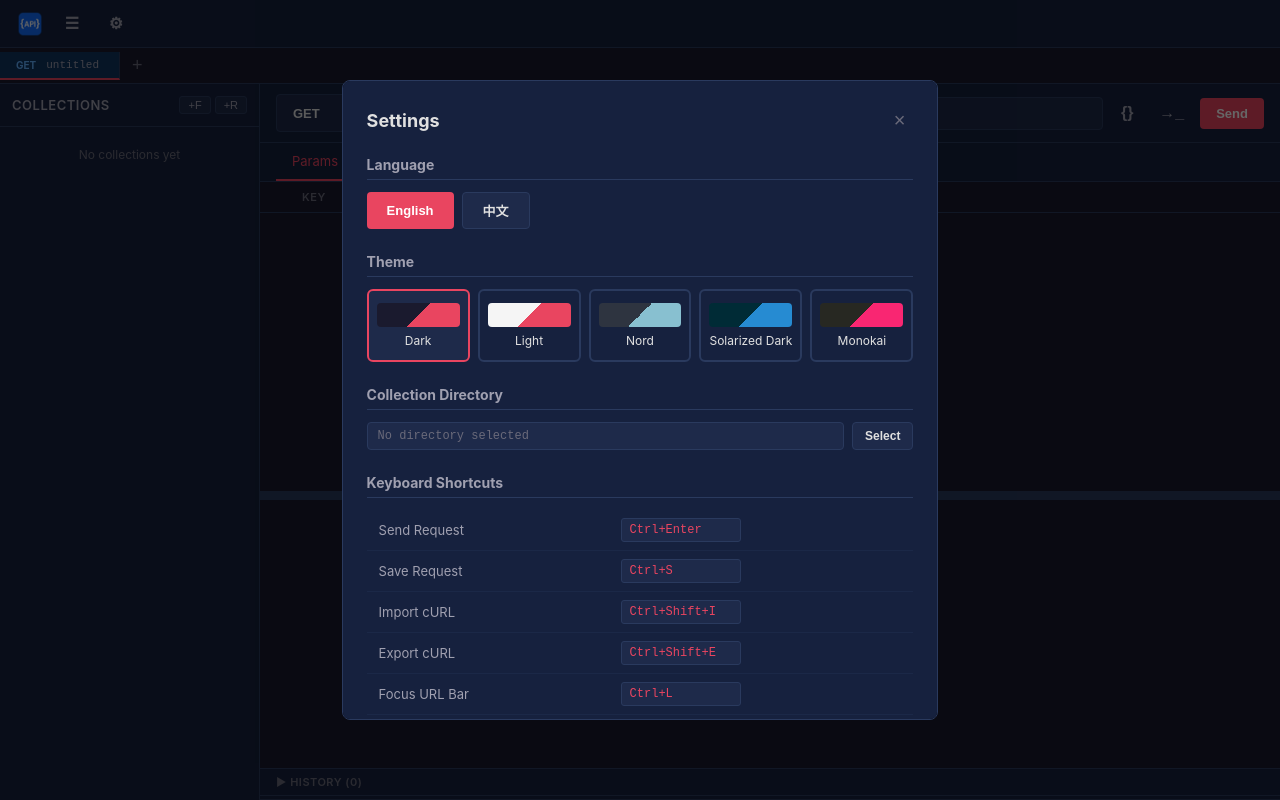
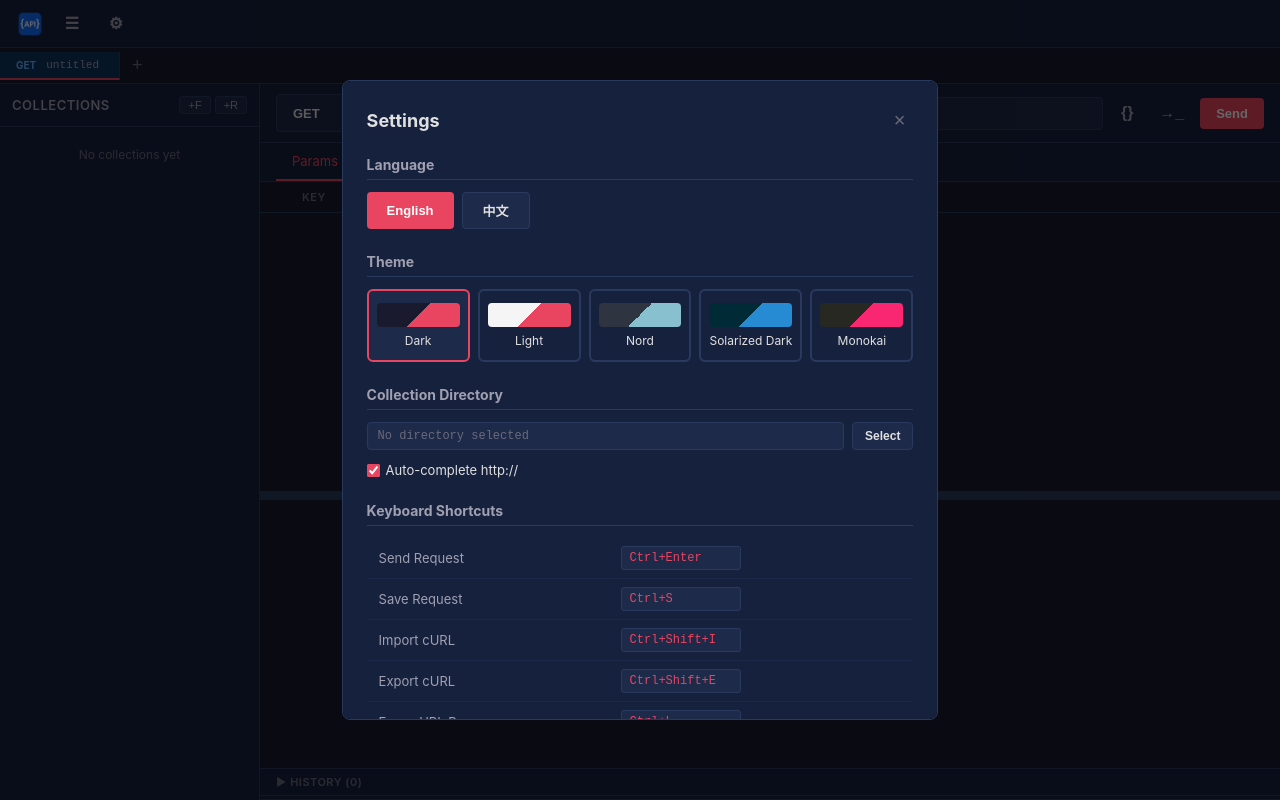
Before and after one commit to stolenzc/APILite, a React (Vite) app in the folder frontend/: page / in a window 1280 px wide. Both pictures are taken after a click on the button "Settings (Ctrl+,)". Built offline with nearby package versions, Linux system fonts and the light colour scheme; the HTML template or start-up script is replaced by a standard one.

Commit message:
feat: autocompletion http://

```diff
--- a/frontend/src/components/SettingsPanel.tsx
+++ b/frontend/src/components/SettingsPanel.tsx
@@ -22,6 +22,7 @@ export default function SettingsPanel() {
     locale, setLocale,
     shortcuts, updateShortcut, resetShortcuts, resetSettings,
     collectionDir, setCollectionDir,
+    autoCompleteProtocol, setAutoCompleteProtocol,
   } = useSettingsStore();
 
   if (!settingsOpen) return null;
@@ -108,6 +109,26 @@ export default function SettingsPanel() {
               </button>
             )}
           </div>
+          <div style={{ display: 'flex', alignItems: 'center', gap: 8, marginTop: 12 }}>
+            <label
+              style={{
+                display: 'flex',
+                alignItems: 'center',
+                gap: 6,
+                fontSize: 13,
+                color: 'var(--text-primary)',
+                cursor: 'pointer',
+              }}
+            >
+              <input
+                type="checkbox"
+                checked={autoCompleteProtocol}
+                onChange={e => setAutoCompleteProtocol(e.target.checked)}
+                style={{ accentColor: 'var(--accent)', cursor: 'pointer' }}
+              />
+              {t('settings.autoProtocol')}
+            </label>
+          </div>
         </div>
 
         <div className="settings-section">
--- a/frontend/src/components/UrlBar.tsx
+++ b/frontend/src/components/UrlBar.tsx
@@ -1,7 +1,8 @@
 import { useState } from 'react';
 import { useStore } from '../store/useStore';
+import { useSettingsStore } from '../store/useSettings';
 import { invoke } from '@tauri-apps/api/core';
-import type { HttpMethod, KeyValue, BodyType } from '../types';
+import type { HttpMethod, KeyValue } from '../types';
 import { t } from '../i18n';
 
 const METHODS: HttpMethod[] = ['GET', 'POST', 'PUT', 'PATCH', 'DELETE', 'HEAD', 'OPTIONS'];
@@ -29,8 +30,15 @@ export default function UrlBar() {
     syncUrlFromParams();
     setLoading(true);
 
+    const autoProtocol = useSettingsStore.getState().autoCompleteProtocol;
+    let finalUrl = urlWithParams(requestUrl, requestParams);
+    if (autoProtocol) {
+      finalUrl = ensureProtocol(finalUrl);
+      // Write the completed URL back to the input
+      if (finalUrl !== requestUrl) setUrl(finalUrl);
+    }
+
     try {
-      const finalUrl = urlWithParams(requestUrl, requestParams);
       // For 'raw' type, send the actual content type (json/xml/etc) to Rust
       const effectiveBodyType = requestBodyType === 'raw' ? rawContentType : requestBodyType;
       const bodyContent = (requestBodyType === 'none' || requestBodyType === 'form-data' || requestBodyType === 'x-www-form-urlencoded') && !requestBody ? null : requestBody;
@@ -108,11 +116,14 @@ export default function UrlBar() {
 
   const handleExportCurl = async () => {
     syncUrlFromParams();
+    const autoProtocol = useSettingsStore.getState().autoCompleteProtocol;
     try {
       const effectiveBodyType = requestBodyType === 'raw' ? rawContentType : requestBodyType;
+      let url = urlWithParams(requestUrl, requestParams);
+      if (autoProtocol) url = ensureProtocol(url);
       const curl: string = await invoke('to_curl', {
         method: requestMethod,
-        url: urlWithParams(requestUrl, requestParams),
+        url,
         headers: kvToMap(requestHeaders),
         bodyType: effectiveBodyType,
         body: requestBodyType === 'none' ? null : requestBody,
@@ -190,3 +201,10 @@ function urlWithParams(url: string, params: KeyValue[]): string {
   const qs = active.map(p => `${encodeURIComponent(p.key)}=${encodeURIComponent(p.value)}`).join('&');
   return `${baseUrl}?${qs}`;
 }
+
+function ensureProtocol(url: string): string {
+  if (!/^[a-zA-Z][a-zA-Z\d+\-.]*:\/\//.test(url)) {
+    return 'http://' + url;
+  }
+  return url;
+}
--- a/frontend/src/i18n.ts
+++ b/frontend/src/i18n.ts
@@ -86,6 +86,7 @@ const messages: Record<Locale, Record<string, string>> = {
     'settings.collection.select': 'Select',
     'settings.collection.clear': 'Clear',
     'settings.collection.notSet': 'No directory selected',
+    'settings.autoProtocol': 'Auto-complete http://',
     'settings.language': 'Language',
     'settings.language.en': 'English',
     'settings.language.zh': '中文',
@@ -201,6 +202,7 @@ const messages: Record<Locale, Record<string, string>> = {
     'settings.collection.select': '选择',
     'settings.collection.clear': '清除',
     'settings.collection.notSet': '未选择目录',
+    'settings.autoProtocol': '自动补全 http://',
     'settings.language': '语言',
     'settings.language.en': 'English',
     'settings.language.zh': '中文',
--- a/frontend/src/store/useSettings.ts
+++ b/frontend/src/store/useSettings.ts
@@ -35,6 +35,7 @@ export interface AppSettings {
   historyHeight: number;
   historyCollapsed: boolean;
   collectionDir: string;
+  autoCompleteProtocol: boolean;
 }
 
 export const defaultSettings: AppSettings = {
@@ -45,6 +46,7 @@ export const defaultSettings: AppSettings = {
   historyHeight: 250,
   historyCollapsed: true,
   collectionDir: '',
+  autoCompleteProtocol: true,
 };
 
 function migrateShortcuts(shortcuts: ShortcutConfig): ShortcutConfig {
@@ -92,6 +94,7 @@ interface SettingsState extends AppSettings {
   setHistoryHeight: (height: number) => void;
   setHistoryCollapsed: (collapsed: boolean) => void;
   setCollectionDir: (dir: string) => void;
+  setAutoCompleteProtocol: (auto: boolean) => void;
 }
 
 export const useSettingsStore = create<SettingsState>((set) => {
@@ -154,6 +157,12 @@ export const useSettingsStore = create<SettingsState>((set) => {
 
     setCollectionDir: (collectionDir) => set(state => {
       const next = { ...state, collectionDir };
+      saveSettings(next);
+      return next;
+    }),
+
+    setAutoCompleteProtocol: (autoCompleteProtocol) => set(state => {
+      const next = { ...state, autoCompleteProtocol };
       saveSettings(next);
       return next;
     }),
```
